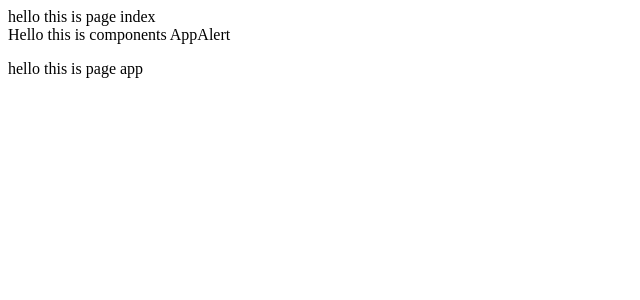
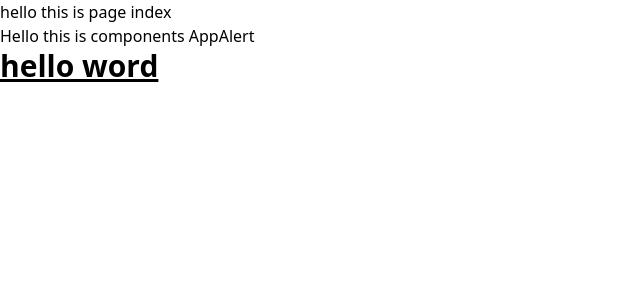
Before and after one commit to fajarrohino/learn-nuxt.js, a Nuxt app: page / in a window 1280 px wide. Shown: the top 300 px of the page, without its empty margins (0-640 px from the left). Built offline with nearby package versions, Linux system fonts and the light colour scheme.

Commit message:
feat: instal tailwind

```diff
--- a/app.vue
+++ b/app.vue
@@ -1,6 +1,6 @@
 <template>
   <div>
     <NuxtPage />
-    <p>hello this is page app</p>
+    <h1 class="text-3xl font-bold underline">hello word</h1>
   </div>
 </template>
--- /dev/null
+++ b/assets/css/main.css
@@ -0,0 +1,3 @@
+@import "tailwindcss/base";
+@import "tailwindcss/components";
+@import "tailwindcss/utilities";
--- a/nuxt.config.ts
+++ b/nuxt.config.ts
@@ -1,4 +1,11 @@
 // https://nuxt.com/docs/api/configuration/nuxt-config
 export default defineNuxtConfig({
-  devtools: { enabled: true }
-})
+  devtools: { enabled: true },
+  css: ["~/assets/css/main.css"],
+  postcss: {
+    plugins: {
+      tailwindcss: {},
+      autoprefixer: {},
+    },
+  },
+});
--- a/package.json
+++ b/package.json
@@ -11,7 +11,10 @@
   },
   "devDependencies": {
     "@nuxt/devtools": "latest",
+    "autoprefixer": "^10.4.16",
     "nuxt": "^3.8.0",
+    "postcss": "^8.4.31",
+    "tailwindcss": "^3.3.5",
     "vue": "^3.3.7",
     "vue-router": "^4.2.5"
   }
--- /dev/null
+++ b/tailwind.config.js
@@ -0,0 +1,8 @@
+/** @type {import('tailwindcss').Config} */
+export default {
+  content: ["./components/**/*.{js,vue,ts}", "./layouts/**/*.vue", "./pages/**/*.vue", "./plugins/**/*.{js,ts}", "./app.vue", "./error.vue"],
+  theme: {
+    extend: {},
+  },
+  plugins: [],
+};
```
Also changed, not shown: 1 other file (tests, documents, lock files or other folders).
